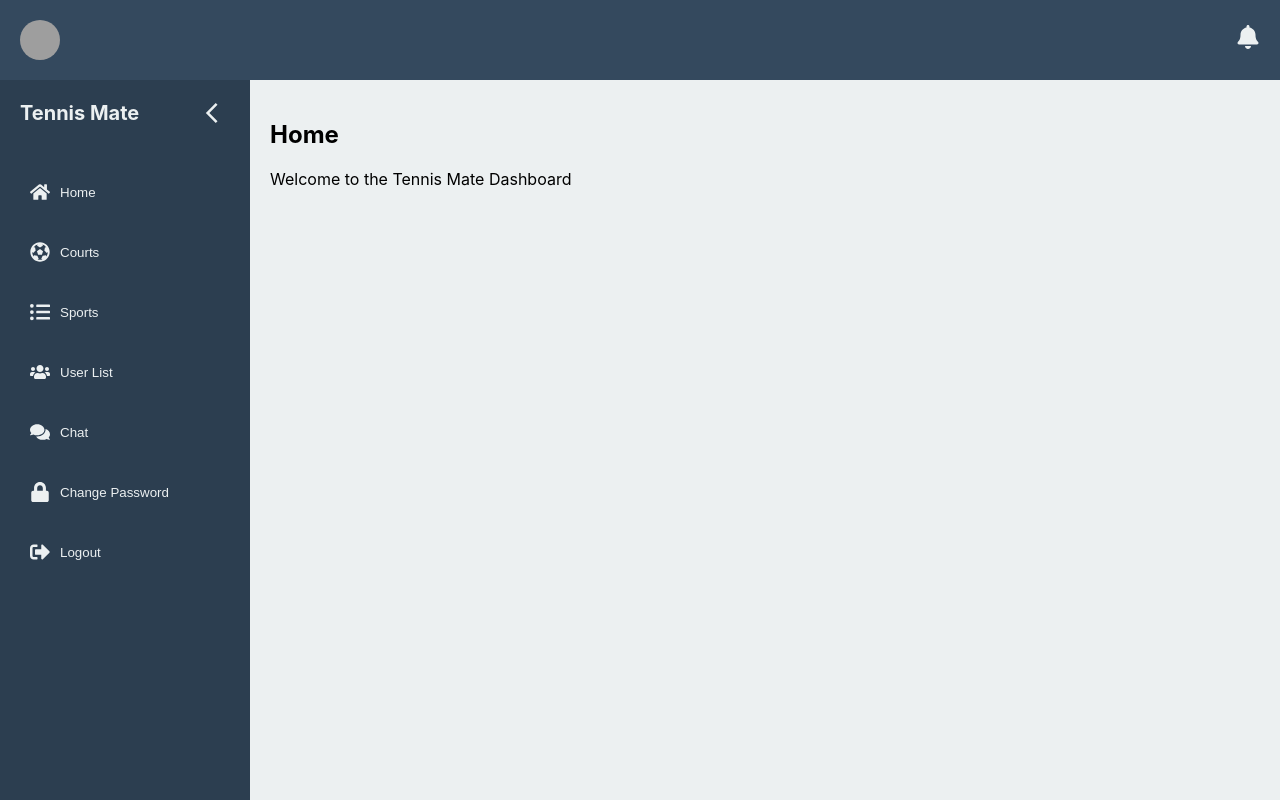
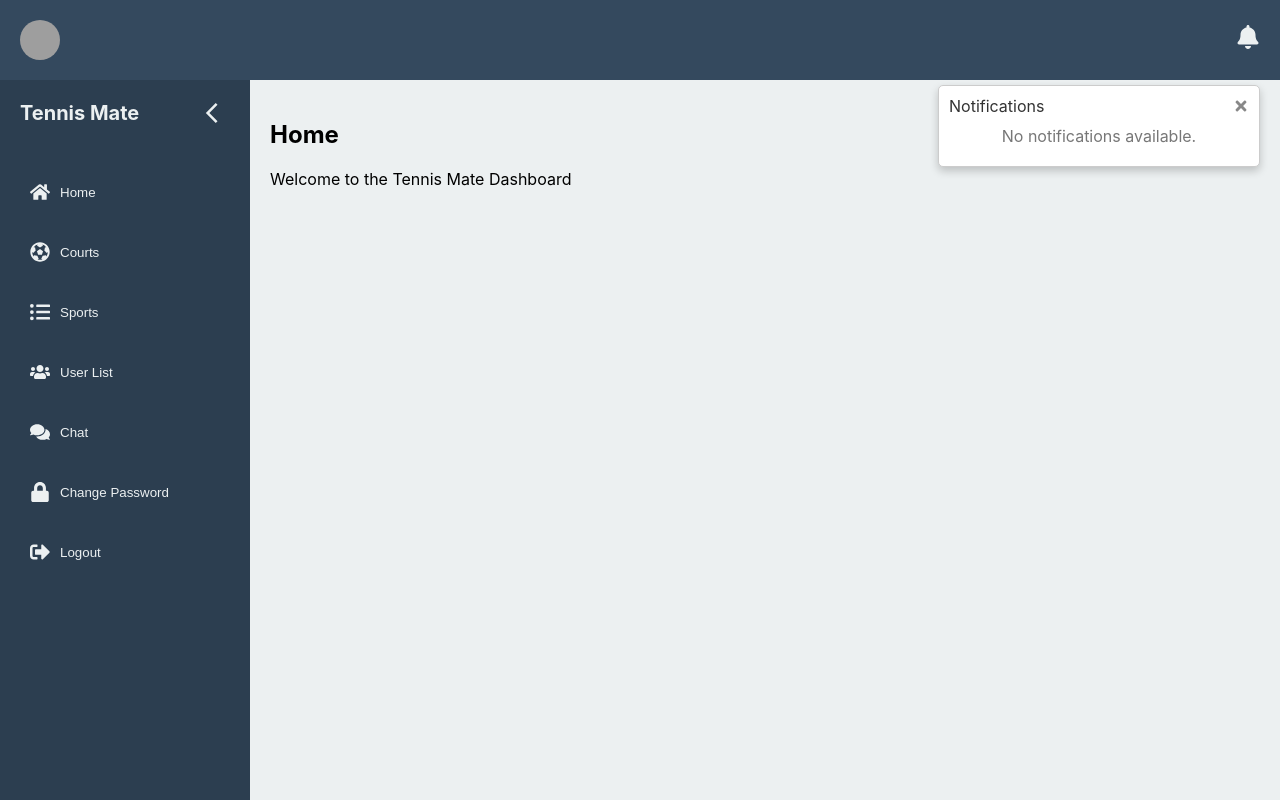
Before and after one commit to rohitsmart/react_jsNotification, a React (Create React App) app: page /dashboard in a window 1280 px wide. Both pictures are taken after a click on the element 1248 px from the left and 40 px from the top of the page. Built offline with nearby package versions, Linux system fonts and the light colour scheme; grey boxes are pictures that could not be loaded.

Commit message:
notification advanced

```diff
--- a/src/container/dashboard/Header.css
+++ b/src/container/dashboard/Header.css
@@ -52,3 +52,48 @@
       color: #ff0000;
     }
   }
+
+  /* Notification box styling */
+  .notification-box {
+    position: absolute;
+    top: 60px; /* Adjust to position below the header */
+    right: 0;
+    background-color: #fff; /* White background for the notification box */
+    color: #333; /* Dark text color */
+    border: 1px solid #ccc; /* Light border */
+    box-shadow: 0 4px 8px rgba(0, 0, 0, 0.2); /* Shadow effect */
+    width: 300px; /* Width of the notification box */
+    border-radius: 5px; /* Rounded corners */
+    z-index: 1000; /* Ensure it appears above other elements */
+    padding: 10px; /* Padding inside the box */
+  }
+
+  /* Notification header */
+  .notification-header {
+    display: flex;
+    justify-content: space-between;
+    align-items: center;
+  }
+
+  /* Close icon */
+  .close-icon {
+    cursor: pointer;
+    color: #888; /* Grey color for the close icon */
+  }
+
+  /* No notifications message */
+  .no-notifications {
+    padding: 10px;
+    text-align: center;
+    color: #777; /* Lighter color for no notifications */
+  }
+
+  /* Notification item */
+  .notification-item {
+    padding: 8px;
+    border-bottom: 1px solid #eee; /* Divider between notifications */
+  }
+
+  .notification-item:last-child {
+    border-bottom: none; /* Remove border from the last item */
+  }
--- a/src/container/dashboard/Header.js
+++ b/src/container/dashboard/Header.js
@@ -1,14 +1,20 @@
-import React from 'react';
-import { FaBell } from 'react-icons/fa'; // Bell icon from react-icons
+import React, { useState } from 'react';
+import { FaBell, FaTimes } from 'react-icons/fa'; // Importing bell and close icons
 import avtar from '../../assests/icons/profile.png';
 import './Header.css';
 import { useNotification } from '../NotificationContext';
 
 const Header = () => {
-  const { hasUnreadNotifications, markNotificationsAsRead } = useNotification(); // Access the unread notifications state
+  const { notifications, hasUnreadNotifications, markNotificationsAsRead } = useNotification();
+  const [showNotifications, setShowNotifications] = useState(false);
 
   const handleBellClick = () => {
     markNotificationsAsRead(); // Mark notifications as read when bell is clicked
+    setShowNotifications((prev) => !prev); // Toggle notification box
+  };
+
+  const handleClose = () => {
+    setShowNotifications(false); // Close the notification box
   };
 
   return (
@@ -18,10 +24,25 @@ const Header = () => {
         <span className="username">{localStorage.getItem("username")}</span>
       </div>
 
-      <div className="notification-section" onClick={handleBellClick}>
+      <div className="notification-section" onClick={handleBellClick} title={notifications.length === 0 ? "No notifications" : "Click to view notifications"}>
         <div className={`notification-icon ${hasUnreadNotifications ? 'glow' : ''}`}>
           <FaBell />
         </div>
+        {showNotifications && (
+          <div className="notification-box">
+            <div className="notification-header">
+              <span>Notifications</span>
+              <FaTimes onClick={handleClose} className="close-icon" />
+            </div>
+            {notifications.length === 0 ? (
+              <div className="no-notifications">No notifications available.</div>
+            ) : (
+              notifications.map((note, index) => (
+                <div key={index} className="notification-item">{note}</div>
+              ))
+            )}
+          </div>
+        )}
       </div>
     </header>
   );
```
